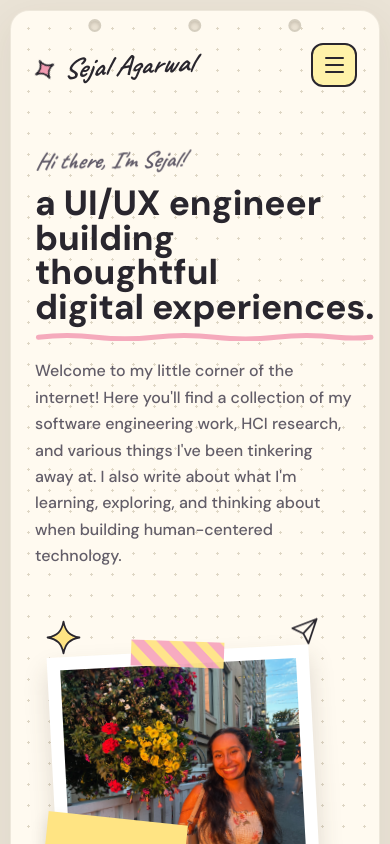
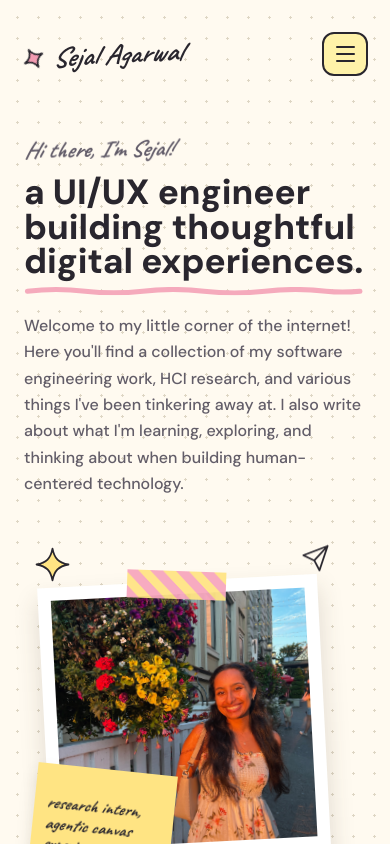
Before and after one commit to sejal-agarwal/sejal-notebook-portfolio, a Next.js app: page / in a window 390 px wide. Shown: the top 844 px of the page. Built offline with nearby package versions, Linux system fonts and the light colour scheme.

Commit message:
no beige background in mobile

```diff
--- a/src/components/ui/paper-page.css
+++ b/src/components/ui/paper-page.css
@@ -45,14 +45,12 @@
 
 @media (max-width: 900px) {
   .paper {
-    min-height: calc(100svh - 20px);
-    border-radius: 19px;
+    min-height: 100svh;
+    border: 0;
+    border-radius: 0;
+    box-shadow: none;
   }
 
-  .binderRings {
-    top: 8px;
-    width: 58%;
-  }
-
-  .binderRings span { width: 13px; }
+  /* phones: no hole punches, since the paper is full-screen */
+  .binderRings { display: none; }
 }
--- a/src/styles/base.css
+++ b/src/styles/base.css
@@ -59,7 +59,8 @@ h1 {
 }
 
 @media (max-width: 900px) {
-  body { padding: 10px; }
+  /* phones: the dotted paper fills the whole screen, with no desk around it */
+  body { padding: 0; background: var(--paper); }
   h1 { font-size: clamp(28px, 9vw, 56px); }
 }
 
```
